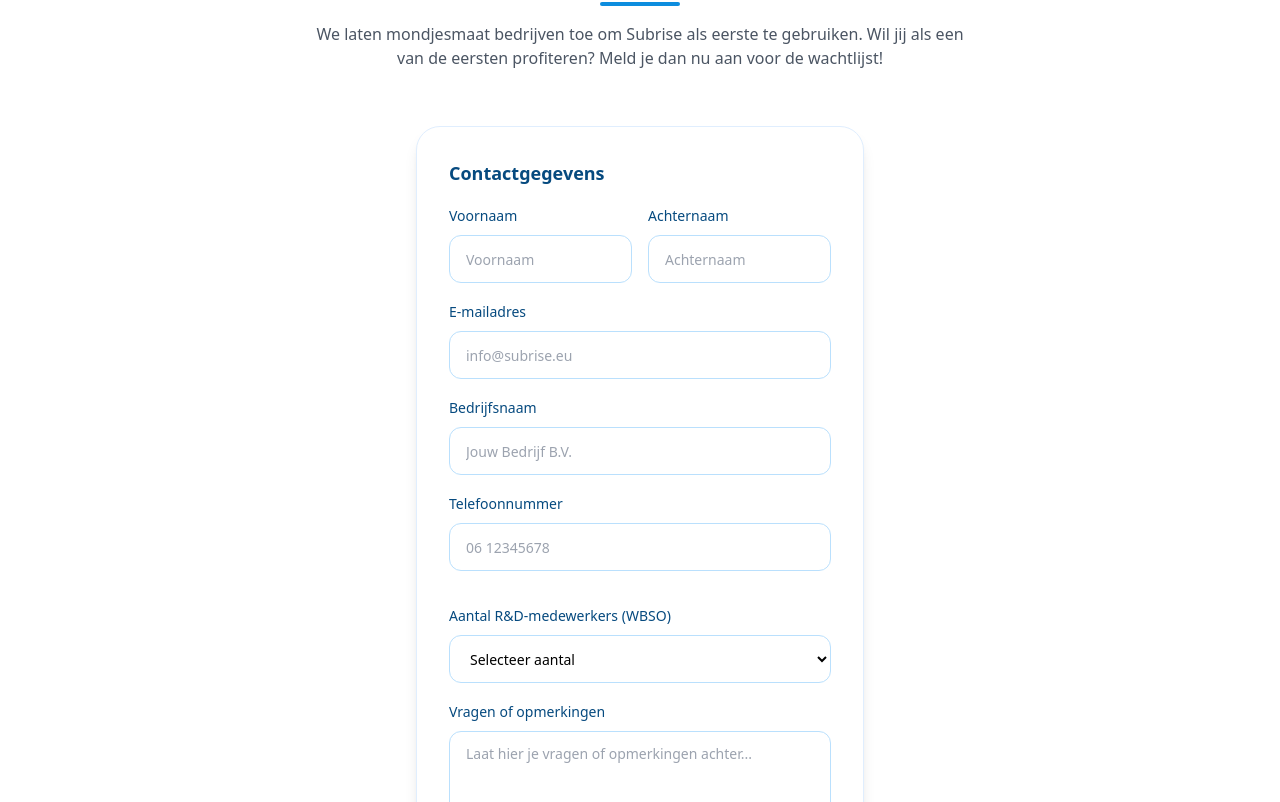
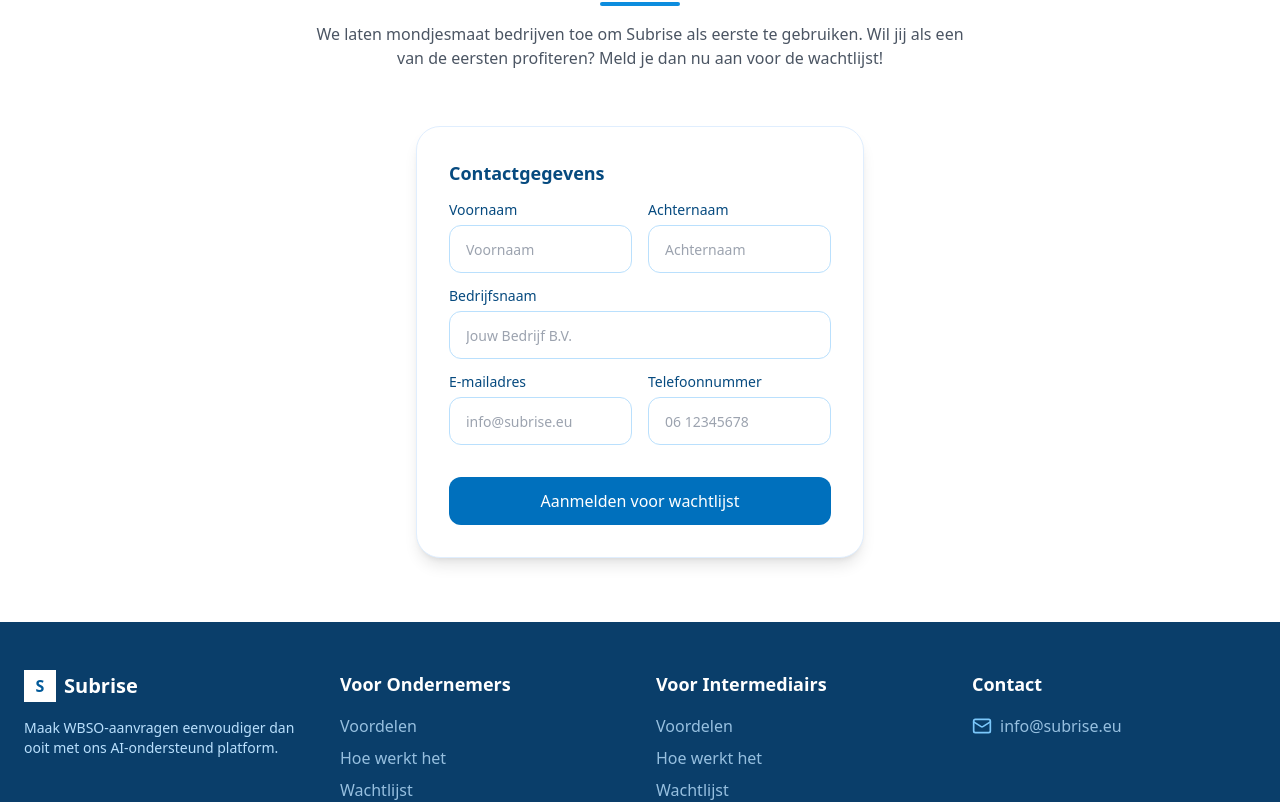
Before and after one commit to PaulTondeur/subrise, a Next.js app: page /login in a window 1280 px wide. Shown: the part 898-1700 px from the top of the page. Built offline with nearby package versions, Linux system fonts and the light colour scheme.

Commit message:
feat: stepped waitlist

```diff
--- a/src/app/bedankt/page.tsx
+++ /dev/null
@@ -1,30 +0,0 @@
-import Link from "next/link"
-
-export default function ThankYouPage() {
-  return (
-    <div className="container mx-auto px-4 py-16 max-w-4xl">
-      <div className="bg-white p-8 rounded-3xl shadow-lg border border-corporate-100">
-        <div className="text-center space-y-6">
-          <div className="w-16 h-16 bg-corporate-100 rounded-full flex items-center justify-center mx-auto">
-            <svg xmlns="http://www.w3.org/2000/svg" width="32" height="32" viewBox="0 0 24 24" fill="none" stroke="currentColor" strokeWidth="2" strokeLinecap="round" strokeLinejoin="round" className="text-corporate-600">
-              <path d="M22 11.08V12a10 10 0 1 1-5.93-9.14" />
-              <polyline points="22 4 12 14.01 9 11.01" />
-            </svg>
-          </div>
-
-          <h1 className="text-2xl md:text-3xl font-bold text-corporate-800">Bedankt voor je aanmelding!</h1>
-
-          <p className="text-lg text-gray-600 max-w-xl mx-auto">
-            We hebben je gegevens ontvangen en gaan ermee aan de slag. Binnen 48 uur nemen we contact met je op om te bespreken hoe we je kunnen helpen met je WBSO-administratie.
-          </p>
-
-          <div className="mt-8">
-            <Link href="/" className="inline-flex items-center justify-center px-6 py-3 bg-corporate-600 hover:bg-corporate-700 text-white rounded-xl transition duration-150 ease-in-out">
-              Terug naar homepage
-            </Link>
-          </div>
-        </div>
-      </div>
-    </div>
-  )
-}
--- a/src/components/waitlist-form.tsx
+++ b/src/components/waitlist-form.tsx
@@ -2,8 +2,7 @@
 
 import type React from "react"
 import { useState } from "react"
-import { useRouter } from "next/navigation"
-import { submitToNotion } from "@/lib/notion"
+// import { submitToNotion } from "@/lib/notion"
 
 export interface FormData {
   firstName: string
@@ -20,8 +19,10 @@
   isIntermediary?: boolean
 }
 
+type FormStep = 1 | 2 | 3 | "complete"
+
 export function WaitlistForm({ isIntermediary = false }: WaitlistFormProps) {
-  const router = useRouter()
+  const [currentStep, setCurrentStep] = useState<FormStep>(1)
   const [isSubmitting, setIsSubmitting] = useState(false)
   const [formData, setFormData] = useState<FormData>({
     firstName: "",
@@ -39,16 +40,59 @@
     setFormData((prev) => ({ ...prev, [name]: value }))
   }
 
+  const handlePartialSubmit = async () => {
+    console.log('Partial submit:', formData)
+    // Here you would typically save the partial data to your backend
+  }
+
+  const handleUnpartialSubmit = async () => {
+    console.log('Un-partial submit:', formData)
+    // Here you would typically update the partial data in your backend
+  }
+
+  const handleFinalSubmit = async () => {
+    console.log('Final submit:', formData)
+    try {
+      // await submitToNotion(formData)
+      console.log('Submission successful!', formData)
+      setCurrentStep("complete")
+    } catch (error) {
+      console.error("Error submitting form:", error)
+      alert("Er is een fout opgetreden bij het verzenden van je aanmelding. Probeer het later opnieuw.")
+    }
+  }
+
   const handleSubmit = async (e: React.FormEvent) => {
     e.preventDefault()
     setIsSubmitting(true)
 
     try {
-      await submitToNotion(formData)
-      router.push('/bedankt')
+      if (currentStep === 1) {
+        await handlePartialSubmit()
+        setCurrentStep(2)
+      } else if (currentStep === 2) {
+        await handleUnpartialSubmit()
+        setCurrentStep(3)
+      } else {
+        await handleFinalSubmit()
+      }
     } catch (error) {
-      console.error("Error submitting form:", error)
-      alert("Er is een fout opgetreden bij het verzenden van je aanmelding. Probeer het later opnieuw.")
+      console.error("Error handling form submission:", error)
+      alert("Er is een fout opgetreden. Probeer het later opnieuw.")
+    } finally {
+      setIsSubmitting(false)
+    }
+  }
+
+  const handleRdEmployeesChange = async (value: string) => {
+    setFormData((prev) => ({ ...prev, rdEmployees: value }))
+    setIsSubmitting(true)
+    try {
+      await handleUnpartialSubmit()
+      setCurrentStep(3)
+    } catch (error) {
+      console.error("Error updating R&D employees:", error)
+      alert("Er is een fout opgetreden. Probeer het later opnieuw.")
     } finally {
       setIsSubmitting(false)
     }
@@ -57,25 +101,49 @@
   // Define color variables based on isIntermediary
   const primaryBg = isIntermediary ? "bg-indigo-600" : "bg-corporate-600"
   const primaryHoverBg = isIntermediary ? "bg-indigo-700" : "bg-corporate-700"
+  const primaryBgLight = isIntermediary ? "bg-indigo-50" : "bg-corporate-50"
   const primaryText = isIntermediary ? "text-indigo-600" : "text-corporate-600"
   const primaryBorder = isIntermediary ? "border-indigo-100" : "border-corporate-100"
-  const primaryLightBg = isIntermediary ? "bg-indigo-100" : "bg-corporate-100"
   const primaryDarkText = isIntermediary ? "text-indigo-800" : "text-corporate-800"
   const primaryBorderInput = isIntermediary ? "border-indigo-200" : "border-corporate-200"
   const primaryRing = isIntermediary ? "focus:ring-indigo-400" : "focus:ring-corporate-400"
 
-  return (
-    <div className="w-full max-w-2xl space-y-4 mt-6">
-      <div className={`bg-white p-8 rounded-3xl shadow-lg border ${primaryBorder}`}>
-        <form onSubmit={handleSubmit}>
-          <div className="space-y-8">
-            {/* Contactgegevens */}
+  const renderCheckIcon = () => (
+    <svg className="h-4 w-4" viewBox="0 0 24 24" fill="none" stroke="currentColor" strokeWidth="2">
+      <path d="M20 6L9 17l-5-5" strokeLinecap="round" strokeLinejoin="round" />
+    </svg>
+  )
+
+  const renderThankYou = () => (
+    <div className="text-center space-y-8">
+      <div className="w-16 h-16 bg-corporate-100 rounded-full flex items-center justify-center mx-auto">
+        <svg xmlns="http://www.w3.org/2000/svg" width="32" height="32" viewBox="0 0 24 24" fill="none" stroke="currentColor" strokeWidth="2" strokeLinecap="round" strokeLinejoin="round" className="text-corporate-600">
+          <path d="M22 11.08V12a10 10 0 1 1-5.93-9.14" />
+          <polyline points="22 4 12 14.01 9 11.01" />
+        </svg>
+      </div>
+
+      <div className="space-y-4">
+        <h3 className="text-2xl font-bold text-corporate-800">Bedankt voor je aanmelding!</h3>
+
+        <p className="text-lg text-gray-600">
+          We hebben je gegevens ontvangen en je staat nu op onze wachtlijst. Zodra er een plek beschikbaar komt, nemen we direct contact met je op.
+        </p>
+
+        <p className="text-lg font-medium text-corporate-600">
+          Tot snel! 👋
+        </p>
+      </div>
+    </div>
+  )
+
+  const renderStep1 = () => (
     <div className="space-y-4">
       <h3 className={`text-lg font-semibold ${primaryDarkText} mb-4`}>Contactgegevens</h3>
 
       <div className="grid grid-cols-2 gap-4">
         <div className="space-y-2">
-                  <label htmlFor="firstName" className={`text-sm font-medium leading-none ${primaryDarkText}`}>
+          <label htmlFor="firstName" className={`text-sm font-medium leading-none ${primaryDarkText} text-left block`}>
             Voornaam
           </label>
           <input
@@ -85,12 +153,12 @@
             value={formData.firstName}
             onChange={handleInputChange}
             required
-                    className={`flex h-12 w-full rounded-xl border ${primaryBorderInput} bg-white px-4 py-2 text-sm focus:outline-none focus:ring-2 ${primaryRing}`}
+            className={`flex h-12 w-full rounded-xl border ${primaryBorderInput} bg-white px-4 py-3 text-sm focus:outline-none focus:ring-2 ${primaryRing}`}
             placeholder="Voornaam"
           />
         </div>
         <div className="space-y-2">
-                  <label htmlFor="lastName" className={`text-sm font-medium leading-none ${primaryDarkText}`}>
+          <label htmlFor="lastName" className={`text-sm font-medium leading-none ${primaryDarkText} text-left block`}>
             Achternaam
           </label>
           <input
@@ -100,14 +168,31 @@
             value={formData.lastName}
             onChange={handleInputChange}
             required
-                    className={`flex h-12 w-full rounded-xl border ${primaryBorderInput} bg-white px-4 py-2 text-sm focus:outline-none focus:ring-2 ${primaryRing}`}
+            className={`flex h-12 w-full rounded-xl border ${primaryBorderInput} bg-white px-4 py-3 text-sm focus:outline-none focus:ring-2 ${primaryRing}`}
             placeholder="Achternaam"
           />
         </div>
       </div>
 
       <div className="space-y-2">
-                <label htmlFor="email" className={`text-sm font-medium leading-none ${primaryDarkText}`}>
+        <label htmlFor="companyName" className={`text-sm font-medium leading-none ${primaryDarkText} text-left block`}>
+          Bedrijfsnaam
+        </label>
+        <input
+          id="companyName"
+          name="companyName"
+          type="text"
+          value={formData.companyName}
+          onChange={handleInputChange}
+          required
+          className={`flex h-12 w-full rounded-xl border ${primaryBorderInput} bg-white px-4 py-3 text-sm focus:outline-none focus:ring-2 ${primaryRing}`}
+          placeholder="Jouw Bedrijf B.V."
+        />
+      </div>
+
+      <div className="grid grid-cols-2 gap-4">
+        <div className="space-y-2">
+          <label htmlFor="email" className={`text-sm font-medium leading-none ${primaryDarkText} text-left block`}>
             E-mailadres
           </label>
           <input
@@ -117,29 +202,12 @@
             value={formData.email}
             onChange={handleInputChange}
             required
-                  className={`flex h-12 w-full rounded-xl border ${primaryBorderInput} bg-white px-4 py-2 text-sm focus:outline-none focus:ring-2 ${primaryRing}`}
+            className={`flex h-12 w-full rounded-xl border ${primaryBorderInput} bg-white px-4 py-3 text-sm focus:outline-none focus:ring-2 ${primaryRing}`}
             placeholder="info@subrise.eu"
           />
         </div>
-
         <div className="space-y-2">
-                <label htmlFor="companyName" className={`text-sm font-medium leading-none ${primaryDarkText}`}>
-                  Bedrijfsnaam
-                </label>
-                <input
-                  id="companyName"
-                  name="companyName"
-                  type="text"
-                  value={formData.companyName}
-                  onChange={handleInputChange}
-                  required
-                  className={`flex h-12 w-full rounded-xl border ${primaryBorderInput} bg-white px-4 py-2 text-sm focus:outline-none focus:ring-2 ${primaryRing}`}
-                  placeholder="Jouw Bedrijf B.V."
-                />
-              </div>
-
-              <div className="space-y-2">
-                <label htmlFor="phoneNumber" className={`text-sm font-medium leading-none ${primaryDarkText}`}>
+          <label htmlFor="phoneNumber" className={`text-sm font-medium leading-none ${primaryDarkText} text-left block`}>
             Telefoonnummer
           </label>
           <input
@@ -149,41 +217,61 @@
             value={formData.phoneNumber}
             onChange={handleInputChange}
             required
-                  className={`flex h-12 w-full rounded-xl border ${primaryBorderInput} bg-white px-4 py-2 text-sm focus:outline-none focus:ring-2 ${primaryRing}`}
+            className={`flex h-12 w-full rounded-xl border ${primaryBorderInput} bg-white px-4 py-3 text-sm focus:outline-none focus:ring-2 ${primaryRing}`}
             placeholder="06 12345678"
           />
         </div>
       </div>
+    </div>
+  )
 
-            {/* R&D basisinformatie */}
+  const renderStep2 = () => (
     <div className="space-y-4">
+      <h3 className={`text-lg font-semibold ${primaryDarkText} mb-4`}>Aantal R&D-medewerkers</h3>
       <div className="space-y-2">
-                <label htmlFor="rdEmployees" className={`text-sm font-medium leading-none ${primaryDarkText}`}>
-                  Aantal R&D-medewerkers (WBSO)
+        {[
+          { value: "1-5", label: "1-5 medewerkers" },
+          { value: "6-10", label: "6-10 medewerkers" },
+          { value: "11-25", label: "11-25 medewerkers" },
+          { value: "26-50", label: "26-50 medewerkers" },
+          { value: "50+", label: "Meer dan 50 medewerkers" }
+        ].map((option) => (
+          <label
+            key={option.value}
+            className={`flex items-center w-full rounded-xl border ${primaryBorderInput} px-4 py-3 cursor-pointer transition-colors ${
+              formData.rdEmployees === option.value
+                ? `${primaryBgLight} ${primaryText} border-2`
+                : "bg-white hover:bg-gray-50"
+            }`}
+            onClick={() => handleRdEmployeesChange(option.value)}
+          >
+            <input
+              type="radio"
+              name="rdEmployees"
+              value={option.value}
+              checked={formData.rdEmployees === option.value}
+              onChange={() => {}}
+              className="sr-only"
+            />
+            <span className="flex-grow text-sm">{option.label}</span>
+            {formData.rdEmployees === option.value && (
+              <span className={`${primaryText}`}>
+                {renderCheckIcon()}
+              </span>
+            )}
           </label>
-                <select
-                  id="rdEmployees"
-                  name="rdEmployees"
-                  value={formData.rdEmployees}
-                  onChange={handleInputChange}
-                  required
-                  className={`flex h-12 w-full rounded-xl border ${primaryBorderInput} bg-white px-4 py-2 text-sm focus:outline-none focus:ring-2 ${primaryRing}`}
-                >
-                  <option value="" disabled>
-                    Selecteer aantal
-                  </option>
-                  <option value="1-5">1-5 medewerkers</option>
-                  <option value="6-10">6-10 medewerkers</option>
-                  <option value="11-25">11-25 medewerkers</option>
-                  <option value="26-50">26-50 medewerkers</option>
-                  <option value="50+">Meer dan 50 medewerkers</option>
-                </select>
+        ))}
       </div>
+    </div>
+  )
 
+  const renderStep3 = () => (
+    <div className="space-y-4">
+      <h3 className={`text-lg font-semibold ${primaryDarkText} mb-4`}>Vragen of opmerkingen</h3>
+      <p className="text-sm text-left text-gray-600 mb-2">
+        Wil je ons nog iets vertellen bij de verwerking van jouw aanvraag? Laat het ons hier weten.
+      </p>
       <div className="space-y-2">
-                <label htmlFor="comments" className={`text-sm font-medium leading-none ${primaryDarkText}`}>
-                  Vragen of opmerkingen
-                </label>
         <textarea
           id="comments"
           name="comments"
@@ -195,7 +283,21 @@
         />
       </div>
     </div>
+  )
 
+  return (
+    <div className="w-full max-w-2xl space-y-4 mt-6">
+      <div className={`bg-white p-8 rounded-3xl shadow-lg border ${primaryBorder}`}>
+        {currentStep === "complete" ? (
+          renderThankYou()
+        ) : (
+          <form onSubmit={handleSubmit}>
+            <div className="space-y-8  text-left">
+              {currentStep === 1 && renderStep1()}
+              {currentStep === 2 && renderStep2()}
+              {currentStep === 3 && renderStep3()}
+
+              {currentStep !== 2 && (
                 <button
                   type="submit"
                   className={`w-full ${primaryBg} hover:${primaryHoverBg} text-white rounded-xl h-12 mt-6 flex items-center justify-center`}
@@ -211,7 +313,8 @@
                     </>
                   ) : (
                     <>
-                  Aanmelden{" "}
+                      {currentStep === 3 ? "Aanmelding afronden" : "Aanmelden voor wachtlijst"}{" "}
+                      {currentStep === 3 && (
                         <svg
                           xmlns="http://www.w3.org/2000/svg"
                           width="16"
@@ -227,11 +330,14 @@
                         <path d="M22 11.08V12a10 10 0 1 1-5.93-9.14" />
                         <polyline points="22 4 12 14.01 9 11.01" />
                       </svg>
+                      )}
                     </>
                   )}
                 </button>
+              )}
             </div>
           </form>
+        )}
       </div>
     </div>
   )
```
Lines whose indentation alone changed are shown as unchanged.
